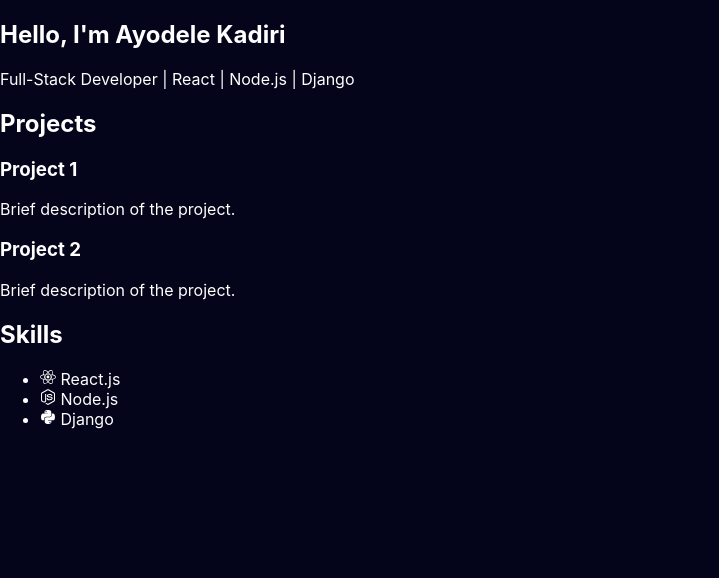
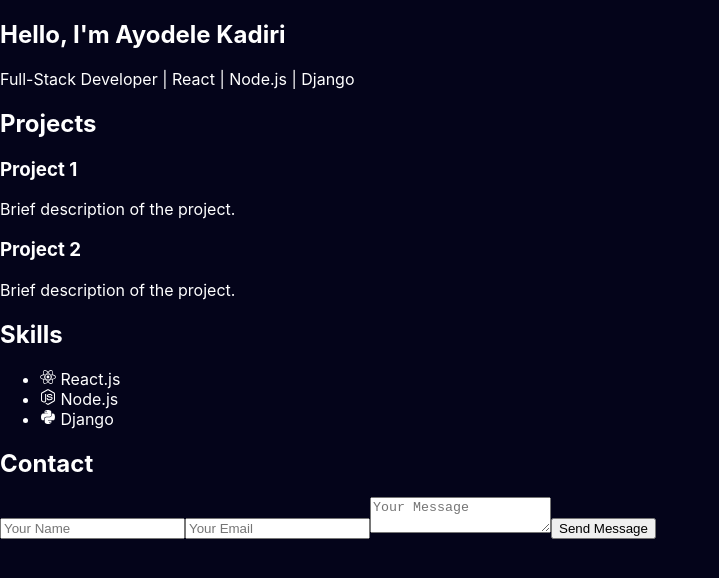
Before and after one commit to kadelcode/my-portfolio, a React (Create React App) app: page / in a window 1280 px wide. Shown: the top 578 px of the page, without its empty margins (0-719 px from the left). Built offline with nearby package versions, Linux system fonts and the light colour scheme.

Commit message:
Contact section

```diff
--- a/src/App.js
+++ b/src/App.js
@@ -91,6 +91,50 @@
           ))}
         </ul>
       </section>
+
+      {/* Contact Section */}
+      <section className="contact">
+        <h2>Contact</h2>
+        <motion.form
+          onSubmit={handleSubmit}
+          initial={{ opacity: 0, scale: 0.9 }}
+          animate={{ opacity: 1, scale: 1 }}
+          transition={{ duration: 0.5 }}
+        >
+          <motion.input
+            type="text"
+            name="name"
+            placeholder="Your Name"
+            value={formData.name}
+            onChange={handleChange}
+            required
+            whileFocus={{ scale: 1.05 }}
+          />
+
+          <motion.input
+            type="email"
+            name="email"
+            placeholder="Your Email"
+            value={formData.email}
+            onChange={handleChange}
+            required
+            whileFocus={{ scale: 1.05 }}
+          />
+
+          <motion.textarea
+            name="message"
+            placeholder="Your Message"
+            value={formData.message}
+            onChange={handleChange}
+            whileFocus={{ scale: 1.05 }}
+          />
+
+          <motion.button
+            type="submit"
+            whileHover={{ scale: 1.1 }}
+          >Send Message</motion.button>
+        </motion.form>
+      </section>
     </div>
   )
 }
```
